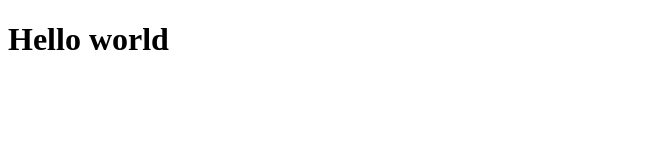
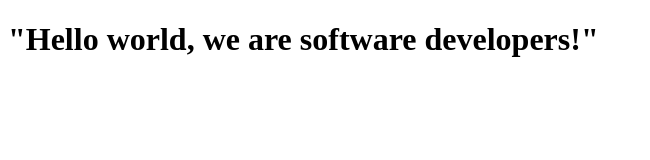
Before and after one commit to MarioBatalha/microverse-landing-page, a plain HTML site: page index.html in a window 1280 px wide. Shown: the whole page, without its empty margins (0-650 px from the left). Drawn offline with Linux system fonts and the light colour scheme.

Commit message:
Hello World

```diff
--- a/index.html
+++ b/index.html
@@ -7,6 +7,6 @@
 		<title>Document</title>
 	</head>
 	<body>
-		<h1>Hello world</h1>
+		<h1>"Hello world, we are software developers!"</h1>
 	</body>
 </html>
```
Also changed, not shown: 1 other file.
